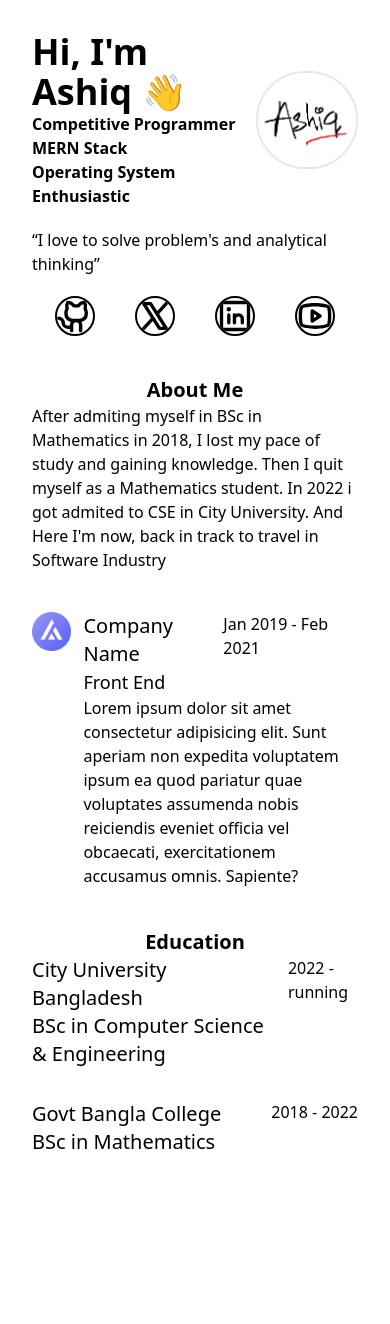
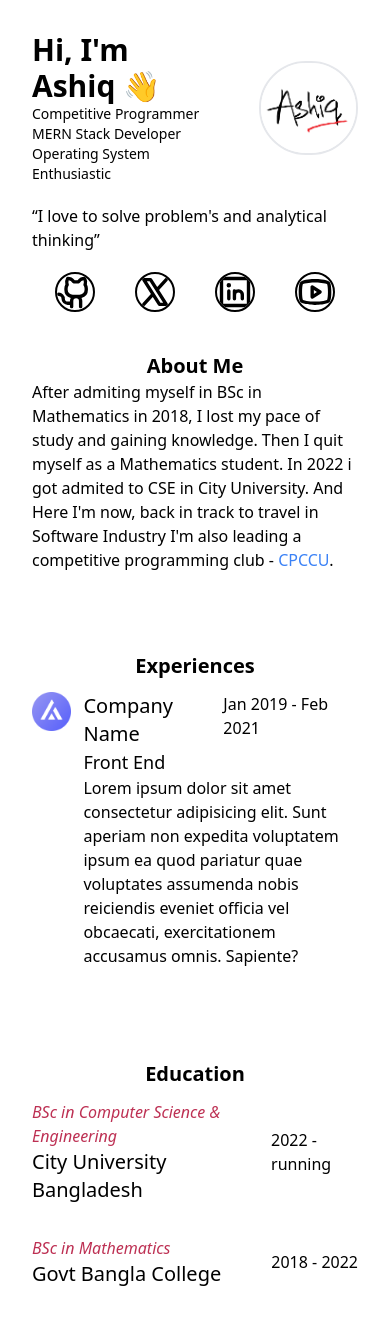
Before and after one commit to mdsiaofficial/ashiq-portfolio, a React (Vite) app: page / in a window 390 px wide. Shown: the top 1324 px of the page. Before the commit the page ends 1228 px from the top, so only its background shows below. Built offline with nearby package versions, Linux system fonts and the light colour scheme.

Commit message:
"Updated App.jsx to import Header, modified About.jsx, Education.jsx, Header.jsx, and Works.jsx with changes to layout, styling, and content."

```diff
--- a/src/App.jsx
+++ b/src/App.jsx
@@ -1,5 +1,6 @@
 import './App.css'
 import Home from './Pages/Home'
+import Header from './sections/Header'
 
 function App() {
 
--- a/src/Comps/About.jsx
+++ b/src/Comps/About.jsx
@@ -14,7 +14,8 @@
       </section>
 
       <section className='max-w-[43rem]'>
-        <p>{basicInfo.about}</p>
+        <p>
+          After admiting myself in BSc in Mathematics in 2018, I lost my pace of study and gaining knowledge. Then I quit myself as a Mathematics student. In 2022 i got admited to CSE in City University. And Here I'm now, back in track to travel in Software Industry I'm also leading a competitive programming club - <a href="https://cpccu.club" className="text-blue-500 hover:underline">CPCCU</a>.</p>
       </section>
     </div>
   )
--- a/src/Comps/Education.jsx
+++ b/src/Comps/Education.jsx
@@ -3,21 +3,21 @@
 const Education = () => {
   const { education } = data[0]; // Corrected to get education from the first object in the data array
   return (
-    <div className='flex flex-col justify-between my-10 max-w-[43rem]'>
+    <div className='flex flex-col my-10 md:w-[42rem]'>
 
       {/* Title */}
-      <section className='text-center'>
+      <section className='text-center max-w-[43rem]'>
         <h1 className='text-xl font-semibold
                       md:text-3xl md:font-semibold'>Education</h1>
       </section>
 
-      <section className='max-w-[43rem] flex flex-col gap-8'>
+      <section className=' my-3 flex flex-col gap-8'>
         {
           education.map((edu, index) => (
-            <div key={index} className='flex justify-between gap-5'>
+            <div key={index} className=' flex justify-between items-center gap-5'>
               <div className='flex flex-col'>
+                <h1  className='text-base italic md:text-lg lg2:text-xl text-[#bd3053]'>{edu.program}</h1>
                 <h1 className='text-xl '>{edu.uni}</h1>
-                <p  className='text-xl'>{edu.program}</p>
               </div>
               <div>
                 <p>{edu.year}</p>
--- a/src/Comps/Header.jsx
+++ b/src/Comps/Header.jsx
@@ -8,27 +8,25 @@
 const Header = () => {
   return (
     <div className='flex flex-col gap-5 justify-center items-center'>
-      <nav className='flex justify-center items-center gap'>
+      <nav className='flex justify-center items-center gap-12'>
 
         {/* title info */}
         <section className='flex flex-col'>
-          <h1 className=' text-4xl font-bold
+          <h1 className=' text-3xl font-bold
                         md:text-6xl md:font-extrabold'>
             Hi, I'm {`Ashiq`} 👋</h1>
-          <h2 className='text-base font-semibold
-                      md:text-2xl md:font-semibold'>
-            Competitive Programmer</h2>
-          <h2 className='text-base font-semibold
-                      md:text-2xl md:font-semibold'>
-            MERN Stack</h2>
-          <h2 className='text-base font-semibold
-                      md:text-2xl md:font-semibold'>
-            Operating System Enthusiastic</h2>
+          <h2 className='text-sm
+                      md:text-lg md:font-semibold'>
+            Competitive Programmer <br/>
+            MERN Stack Developer <br />
+            Operating System Enthusiastic<br />
+          </h2>
+
         </section>
 
         {/* picture or logo */}
         <section className=''>
-          <img src={ashiqicon} alt="Ashiq" className='w-[8rem] md:w-[14rem] h-auto rounded-full border-2' />
+          <img src={ashiqicon} alt="Ashiq" className='w-[8rem] md:w-[10rem] h-auto rounded-full border-2' />
         </section>
       </nav>
       <p className='text-base
--- a/src/Comps/Works.jsx
+++ b/src/Comps/Works.jsx
@@ -3,8 +3,17 @@
 
 const Works = () => {
   return (
-    <div className=' flex justify-center items-center '>
-      <WorkCard/>
+    <div className='flex flex-col my-10 md:w-[42rem]'>
+
+      {/* Title */}
+      <section className='text-center max-w-[43rem]'>
+        <h1 className='text-xl font-semibold
+                      md:text-3xl md:font-semibold'>Experiences</h1>
+      </section>
+
+      <section className='my-3'>
+        <WorkCard />
+      </section>
     </div>
   )
 }
--- /dev/null
+++ b/src/sections/Header.jsx
@@ -0,0 +1,27 @@
+import React from 'react'
+import ashiqicon from "../assets/ashiq.png";
+const Header = () => {
+  return (
+    <div className="container flex flex-col items-center mx-auto px-4 py-16">
+      <div className="flex justify-center items-center gap-6">
+        <div className='flex flex-col'>
+
+          <h1 className="text-2xl md:text-6xl font-bold text-gray-800 mb-4">Hi, I'm Ashiq 👋</h1>
+          <p className="text-base md:text-lg text-gray-600 mb-8">
+            Competitive Programmer <br /> MERN Stack Developer <br /> Operating System Enthusiastic
+          </p>
+        </div>
+        <img src={ashiqicon} alt="Ashiq" className="rounded-full w-[8rem] border-4 border-black mb-8" />
+      </div>
+      <div className="text-gray-600 max-w-[43rem]">
+        <h2 className="text-2xl font-bold mb-4">About</h2>
+        <p>
+          After admiting myself in BSc in Mathematics in 2018, I lost my pace of study and gaining knowledge. Then I quit myself as a Mathematics student. In 2022 i got admited to CSE in City University. And Here I'm now, back in track to travel in Software Industry I'm also leading a competitive programming club - <a href="https://cpccu.club" className="text-blue-500 hover:underline">CPCCU</a>.
+        </p>
+      </div>
+    </div>
+  );
+};
+
+
+export default Header
```
